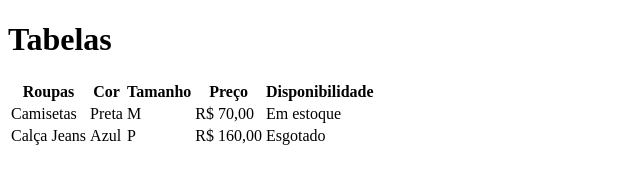
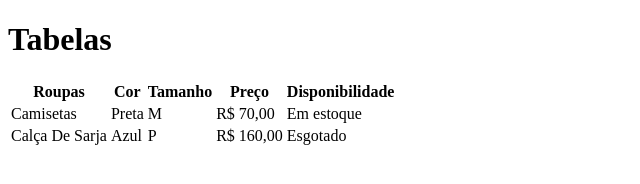
Before and after one commit to PedroHEAA/aula-tabela, a plain HTML site: page index.html in a window 1280 px wide. Shown: the whole page, without its empty margins (0-640 px from the left). Drawn offline with Linux system fonts and the light colour scheme.

Commit message:
Alterei Calça jeans para Calça de Sarja

```diff
--- a/index.html
+++ b/index.html
@@ -26,7 +26,7 @@
 
     </tr>
     <tr>
-        <td>Calça Jeans</td>
+        <td>Calça De Sarja</td>
         <td>Azul</td>
         <td>P</td>
         <td>R$ 160,00</td>
```
